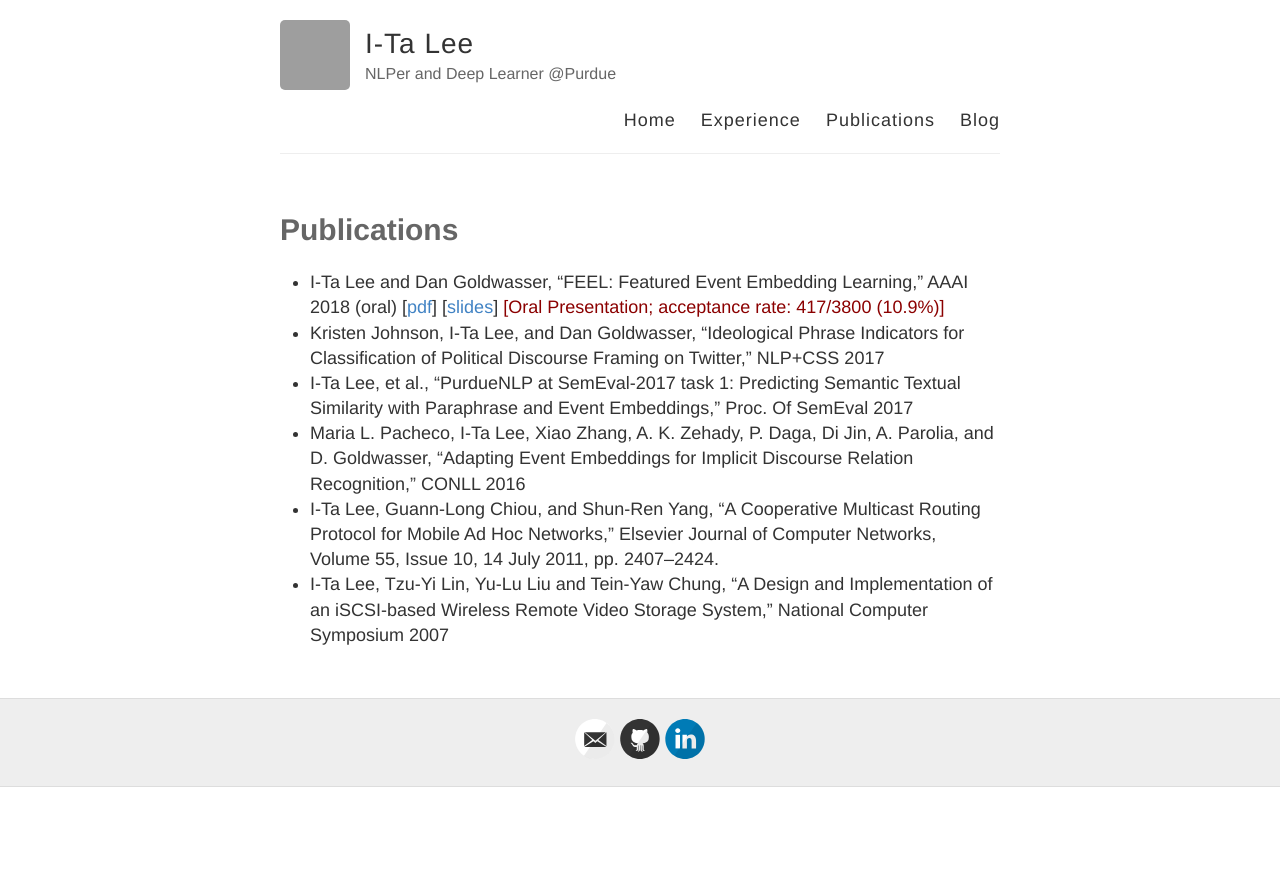
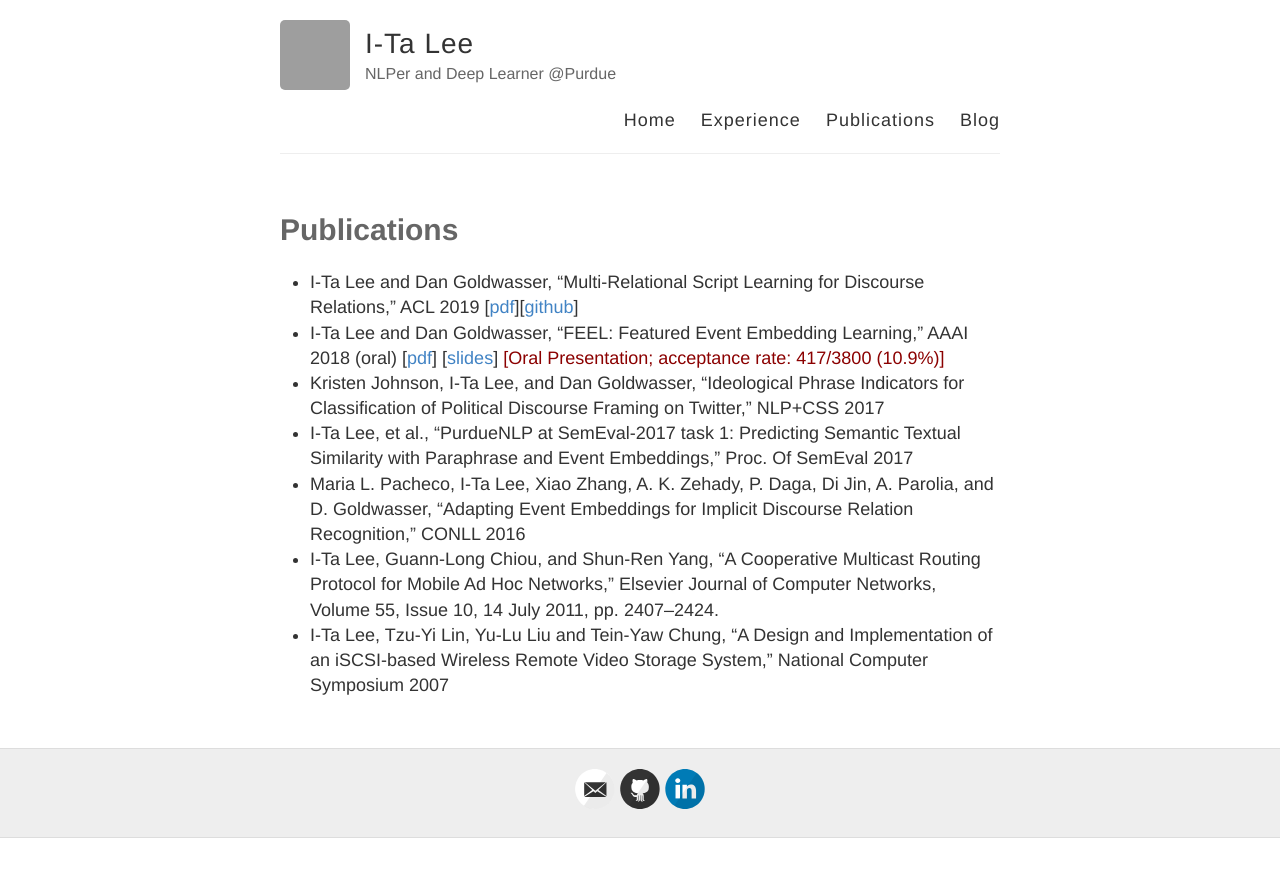
Before and after one commit to doug919/doug919.github.io, a Jekyll site: the page built from publications.md, in a window 1280 px wide. Shown: the top 877 px of the page. Built offline with Jekyll 4.4.1, drawn with Linux system fonts in a browser that asks for light colours; grey boxes are pictures that could not be loaded.

Commit message:
new publications !!

```diff
--- a/publications.md
+++ b/publications.md
@@ -5,6 +5,7 @@ permalink: /publications
 ---
 
 
+- I-Ta Lee and Dan Goldwasser, “Multi-Relational Script Learning for Discourse Relations,” ACL 2019 [[pdf]()][[github](https://github.com/doug919/multi_relational_script_learning)]
 - I-Ta Lee and Dan Goldwasser, "FEEL: Featured Event Embedding Learning," AAAI 2018 (oral) [[pdf](/download/aaai-18-camera.pdf)] [[slides](/download/aaai18_feel_final.pdf)] <span style="color:darkred">[Oral Presentation; acceptance rate: 417/3800 (10.9%)]</span>
 - Kristen Johnson, I-Ta Lee, and Dan Goldwasser, “Ideological Phrase Indicators for Classification of Political Discourse Framing on Twitter,” NLP+CSS 2017
 - I-Ta Lee, et al., “PurdueNLP at SemEval-2017 task 1: Predicting Semantic Textual Similarity with Paraphrase and Event Embeddings,” Proc. Of SemEval 2017
```
